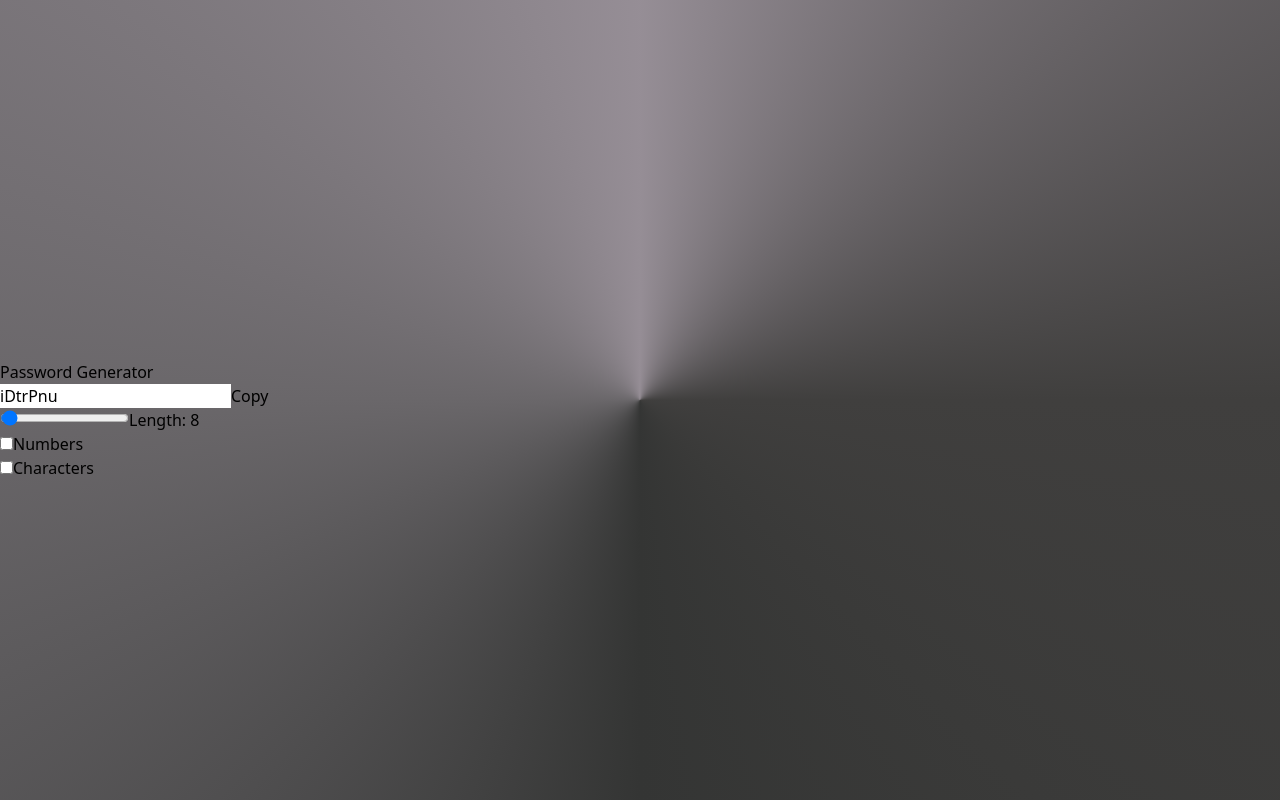
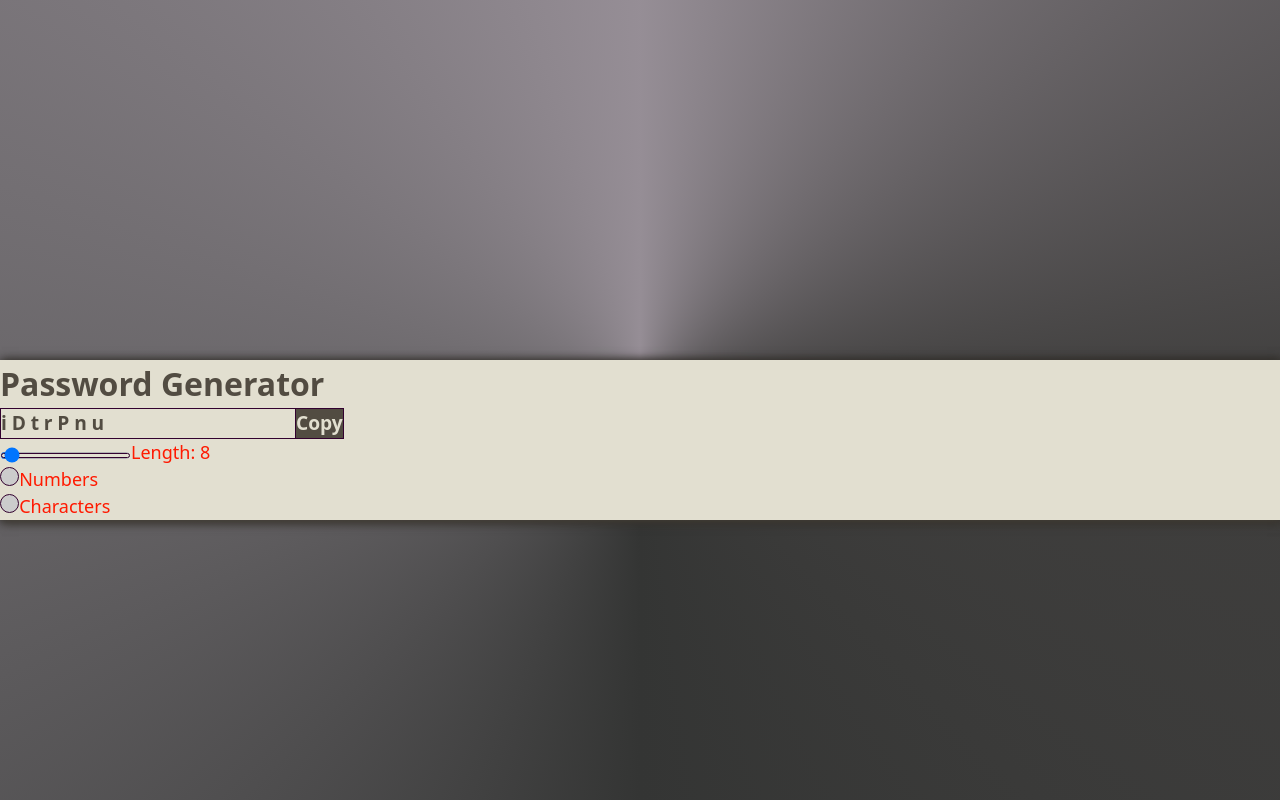
Before and after one commit to Debasis08/Password_Generator, a React (Vite) app: page / in a window 1280 px wide. Built offline with nearby package versions, Linux system fonts and the light colour scheme.

Commit message:
Update index.css

```diff
--- a/src/index.css
+++ b/src/index.css
@@ -1,3 +1,112 @@
 @tailwind base;
 @tailwind components;
 @tailwind utilities;
+
+#root {
+  --dbrown: #32012F;
+  --sand: #524C42;
+  --lgrey: #E2DFD0;
+  --orange: #F97300;
+
+}
+
+.bgImage {
+    position: relative;
+  }
+
+  .bgImage::after {
+    content: "";
+    position: fixed;
+    top: 0;
+    left: 0;
+    right: 0;
+    bottom: 0;
+    height: 65rem;
+    background: url('/src/pexels-punchbrandstock-977930.jpg');
+    background-repeat: no-repeat;
+    background-size: cover;
+    opacity: 0.7; /* Adjust this to change the opacity */
+    z-index: -1;
+  }
+
+
+  .div1 {
+    background-color: var(--lgrey);
+    box-shadow: 2px 2px 10px var(--sand), 1px 1px 10px;
+  }
+
+
+.heading {
+  color: var(--sand);
+  font-size:xx-large;
+  font-weight: 600;
+}
+
+input {
+  background-color: var(--lgrey);
+  color: var(--sand);
+  font-size: larger;
+  font-weight:bold;
+  border: 1.7px solid var(--dbrown);
+  letter-spacing: 0.3rem;
+}
+
+
+button {
+  border-top: 1.7px solid var(--dbrown);
+  border-bottom: 1.7px solid var(--dbrown);
+  border-right: 1.7px solid var(--dbrown);
+  background-color: var(--sand);
+  color: var(--lgrey);
+  font-weight: 600;
+  font-size: larger;
+  transition: box-shadow 0.17s ease-in-out;
+}
+
+button:hover {
+  box-shadow: inset 0.5px 0.5px 5px var(--lgrey);
+}
+
+
+input[type=range]::-webkit-slider-runnable-track {
+  background: var(--lgrey);
+  height: 5px;
+  color: var(--orange);
+  border:  1.7px solid var(--dbrown);
+  border-radius: 5px;
+}
+
+input[type=range]::-webkit-slider-thumb {
+  height: 20px;
+  width: 20px;
+  background-color: var(--orange);
+  cursor: pointer;
+  margin-top: -7px;
+}
+
+
+input[type=range]::-moz-range-track {
+  background: var(--dbrown);
+  color: var(--orange);
+}
+
+label {
+  color: var(--orange);
+  filter: contrast(800%);
+  font-size: large;
+  font-weight: 400;
+  /* padding-bottom: 0.2rem; */
+}
+
+
+input[type=checkbox] {
+  appearance: none;
+  width: 1.2rem;
+  height: 1.2rem;
+  background: #ccc;
+  border-radius: 2rem;
+}
+
+input[type=checkbox]:checked {
+  background: var(--sand);
+}
```
